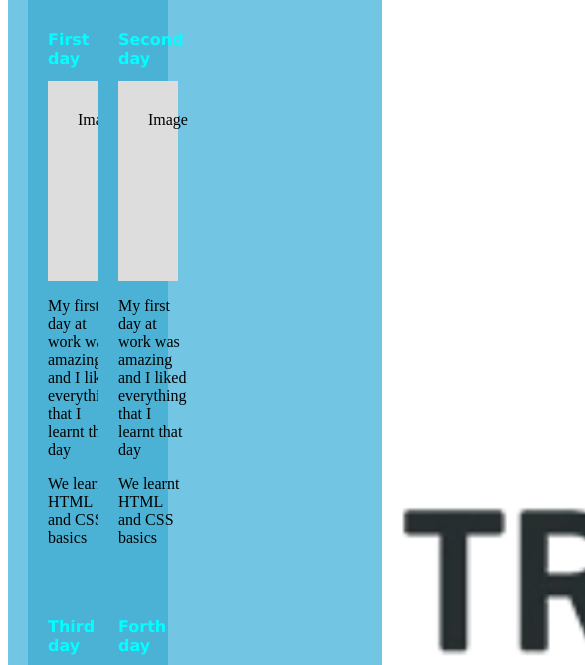
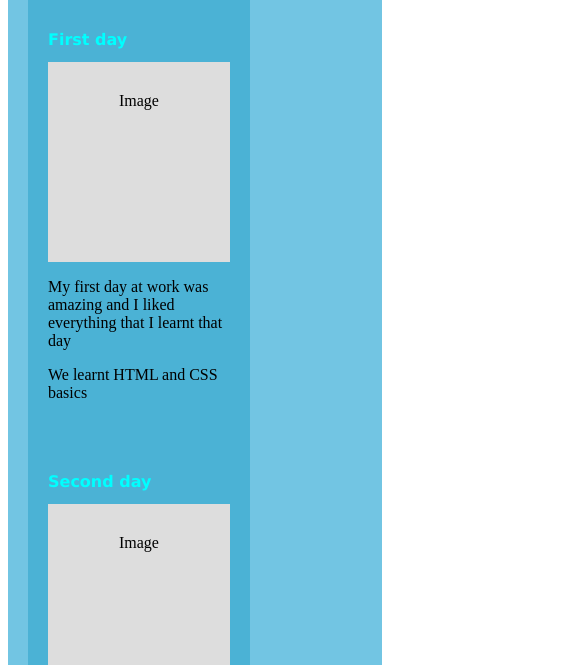
Before and after one commit to niki4a233/react-native-typescript-academy, a website: page first-html-project/index.html in a window 390 px wide. Shown: the part 115-780 px from the top of the page, 585 px wide, since content can reach past the window. Drawn offline with Linux system fonts and the light colour scheme.

Commit message:
first-project-updated

```diff
--- a/first-html-project/maincss.css
+++ b/first-html-project/maincss.css
@@ -1,5 +1,5 @@
-*{
-    box-sizing: border-box;
+* {
+  box-sizing: border-box;
 }
 h1 {
   color: aqua;
@@ -10,11 +10,14 @@ h1 {
 h1 span {
   font-size: 1rem;
 }
-main{
+main {
   padding: 0px 20px;
+  display: flex;
 }
-.row{
+
+.row {
   display: flex;
+  flex: 100%;
   background-color: rgb(114, 197, 227);
 }
 article {
@@ -56,14 +59,14 @@ section:after {
   background-color: rgb(102, 134, 231);
   color: black;
 }
-.fakeimg{
+.fakeimg {
   background: #ddd;
   width: 100%;
   padding: 30px;
-  height:200px;
+  height: 200px;
   text-align: center;
 }
-nav{
+nav {
   display: flex;
   flex-flow: row nowrap;
   background-color: #331;
@@ -72,25 +75,25 @@ nav{
 
 .topnav a {
   width: 100%;
-  background-color: rgb(154, 173, 228);;
+  background-color: rgb(154, 173, 228);
   text-decoration: dashed;
   text-align: center;
   float: center;
 }
 aside {
-  padding-left:200px;
+  padding-left: auto;
   border-left-color: 5px dotted rgb(204, 102, 102);
   flex-flow: row nowrap;
   display: flex;
-  flex:100%;
+  flex: 100%;
   width: 30%;
 }
 
-h1{
+h1 {
   padding-right: 30px;
 }
 
-@media screen and (min-width: 400px) {
+/*@media screen and (min-width: 400px) {
   body {
     background-color: lightgreen;
   }
@@ -100,4 +103,13 @@ h1{
   body {
     background-color: lavender;
   }
+}*/
+@media (max-width: 600px) {
+  article {
+    width: 100%;
+    height: auto;
+  }
+  main{
+    flex-direction: column;
+  }
 }
```
